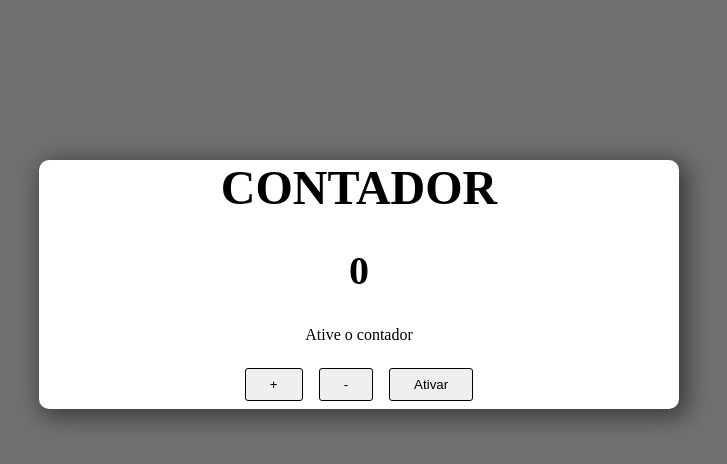
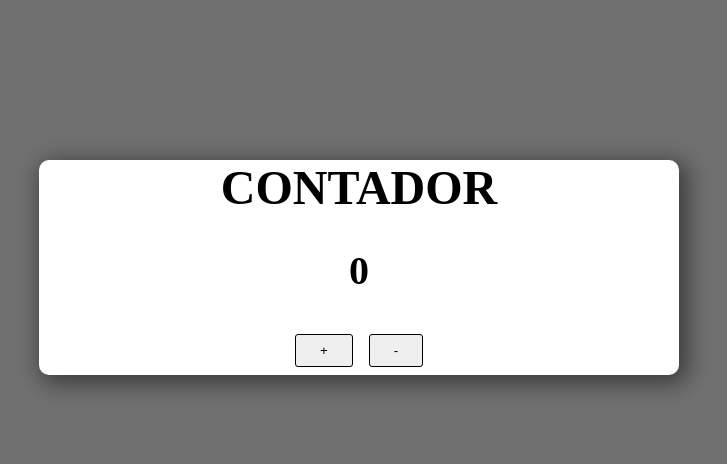
Before and after one commit to SrMarcelo/aprendendo-redux, a React (Create React App) app: page / in a window 1280 px wide. Both pictures are taken after a click on the button "Ativar". Shown: the top 464 px of the page, without its empty margins (281-1008 px from the left). Built offline with nearby package versions, Linux system fonts and the light colour scheme.

Commit message:
feat: contador funcional

```diff
--- a/src/App.js
+++ b/src/App.js
@@ -1,17 +1,50 @@
 import classes from './contador.module.css';
+import { useDispatch, useSelector } from 'react-redux';
+import * as actionsContador from './store/actions/contador';
+import { useEffect } from 'react';
 
 function App() {
+  const dispatch = useDispatch();
+
+  const ativarContadorHandler = () => {
+    dispatch(actionsContador.ativarContador());
+  };
+
+  const adicionarContadorHandler = () => {
+    dispatch(actionsContador.adicionarContador());
+  };
+
+  const subtrairContadorHandler = () => {
+    dispatch(actionsContador.subtrairContador());
+  };
+
+  const stateContador = useSelector((state) => {
+    return state;
+  });
+
+  useEffect(() => {
+    console.log(stateContador);
+  }, [stateContador]);
+
   return (
     <main className={classes.contador}>
       <h1>Contador</h1>
       <div>
-        <p className={classes.valor}>0</p>
-        <p>Ative o contador</p>
+        {stateContador.ativado ? (
+          <p className={classes.valor}>{stateContador.contador}</p>
+        ) : (
+          <p>Ative o contador</p>
+        )}
       </div>
       <div>
-        <button className={classes.botao}>+</button>
-        <button>-</button>
-        <button>Ativar</button>
+        {stateContador.ativado ? (
+          <div>
+            <button onClick={adicionarContadorHandler}>+</button>
+            <button onClick={subtrairContadorHandler}>-</button>
+          </div>
+        ) : (
+          <button onClick={ativarContadorHandler}>Ativar</button>
+        )}
       </div>
     </main>
   );
--- a/src/index.js
+++ b/src/index.js
@@ -3,11 +3,16 @@ import ReactDOM from 'react-dom';
 import App from './App';
 import reportWebVitals from './reportWebVitals';
 
+import { Provider } from 'react-redux';
+import store from './store';
+
 import './index.css';
 
 ReactDOM.render(
   <React.StrictMode>
-    <App />
+    <Provider store={store}>
+      <App />
+    </Provider>
   </React.StrictMode>,
   document.getElementById('root')
 );
```
